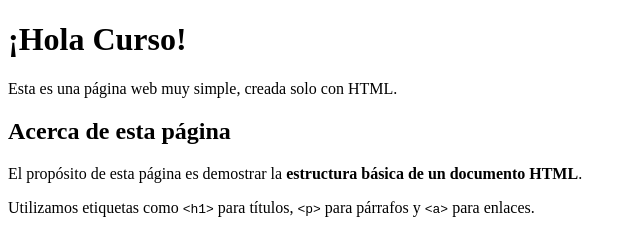
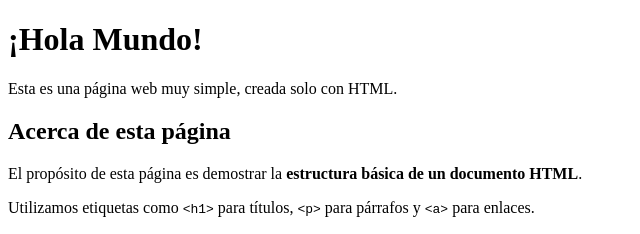
Before and after one commit to danteraul/Proyecto-Asistencia-Virtual, a plain HTML site: page index.html in a window 1280 px wide. Shown: the top 234 px of the page, 0-640 px from the left. Drawn offline with Linux system fonts and the light colour scheme.

Commit message:
Cambio en la pagina web

```diff
--- a/index.html
+++ b/index.html
@@ -7,7 +7,7 @@
   </head>
   <body>
     <header>
-      <h1>¡Hola Curso!</h1>
+      <h1>¡Hola Mundo!</h1>
       <p>Esta es una página web muy simple, creada solo con HTML.</p>
     </header>
 
```
